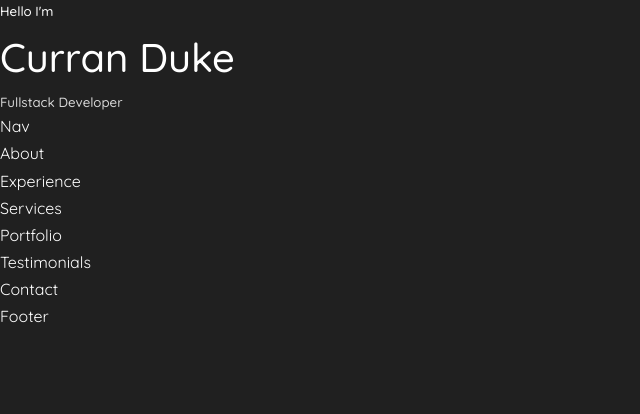
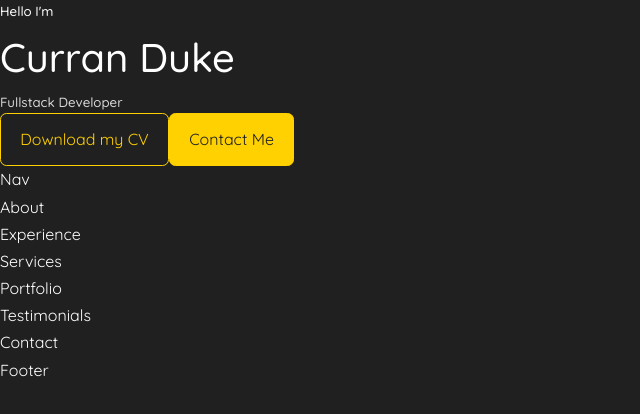
Before and after one commit to StyngerBee/the-new-portfolio, a React (Create React App) app: page / in a window 1280 px wide. Shown: the top 414 px of the page, without its empty margins (0-640 px from the left). Built offline with nearby package versions, Linux system fonts and the light colour scheme.

Commit message:
cta.jsx finished

```diff
--- a/src/components/header/CTA.jsx
+++ b/src/components/header/CTA.jsx
@@ -1,11 +1,11 @@
 import React from 'react'
-import CV from '../../assets/images'
+import CV from '../../assets/images/placeholdercv.txt'
 
 const CTA = () => {
   return (
     <div className='cta'>
-        <a href={CV} download>Download my CV</a>
-        <a href='#contact'>Contact Me</a>
+        <a href={CV} download className='btn'>Download my CV</a>
+        <a href='#contact' className='btn btn-primary'>Contact Me</a>
     </div>
   )
 }
--- a/src/components/header/Header.jsx
+++ b/src/components/header/Header.jsx
@@ -1,5 +1,6 @@
 import React from 'react'
 import './header.css'
+import CTA from './CTA'
 
 const Header = () => {
   return (
@@ -8,7 +9,7 @@ const Header = () => {
         <h5>Hello I'm</h5>
         <h1> Curran Duke</h1>
         <h5 className='text-light'> Fullstack Developer</h5>
-
+        <CTA></CTA>
     </header>
   )
 }
```
Also changed, not shown: src/assets/images/placeholdercv.txt (added).
